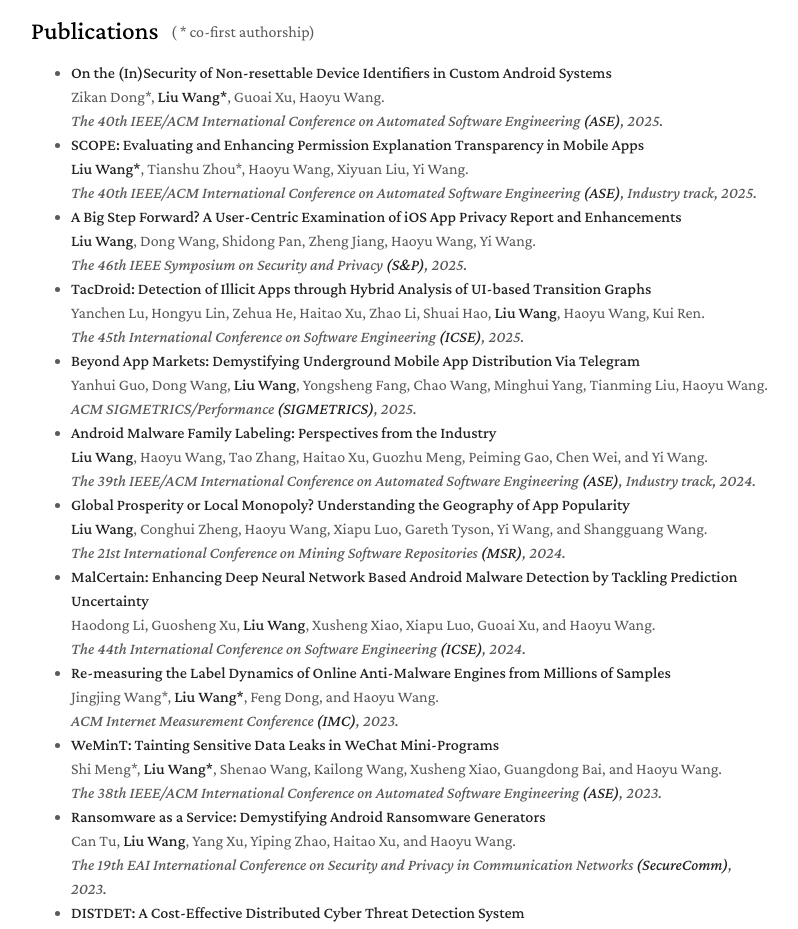
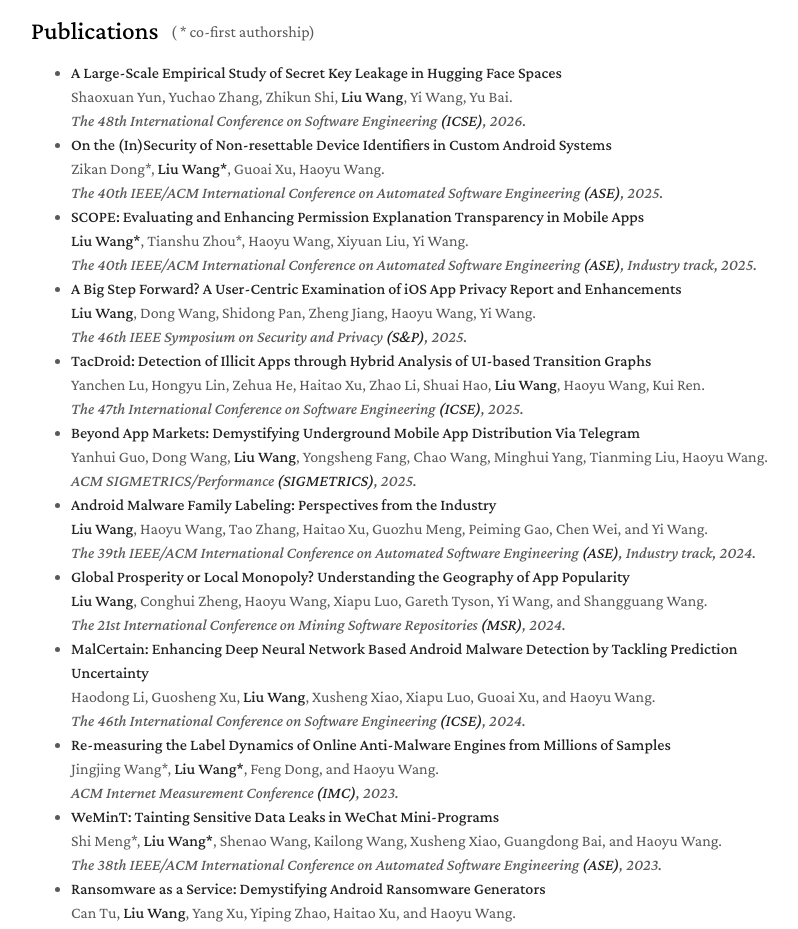
Before and after one commit to liuer-wang/liuer-wang.github.io, a plain HTML site: page index.html in a window 1280 px wide. Shown: the part 956-1885 px from the top of the page, without its empty margins (389-1187 px from the left). Drawn offline with nearby package versions, Linux system fonts and the light colour scheme; some icons are missing; files whose address does not match are found by name.

Commit message:
Add files via upload

```diff
--- a/index.html
+++ b/index.html
@@ -291,6 +291,20 @@
           <ul>
             <li>
               <strong
+                >A Large-Scale Empirical Study of Secret Key Leakage in Hugging
+                Face Spaces</strong
+              >
+              <br />
+              Shaoxuan Yun, Yuchao Zhang, Zhikun Shi, <strong>Liu Wang</strong>,
+              Yi Wang, Yu Bai.
+              <br />
+              <em>
+                The 48th International Conference on Software Engineering
+                <strong>(ICSE)</strong>, 2026.</em
+              >
+            </li>
+            <li>
+              <strong
                 >On the (In)Security of Non-resettable Device Identifiers in
                 Custom Android Systems</strong
               >
@@ -337,7 +351,7 @@
               Yanchen Lu, Hongyu Lin, Zehua He, Haitao Xu, Zhao Li, Shuai Hao,
               <strong>Liu Wang</strong>, Haoyu Wang, Kui Ren. <br />
               <em>
-                The 45th International Conference on Software Engineering
+                The 47th International Conference on Software Engineering
                 <strong>(ICSE)</strong>, 2025.</em
               >
             </li>
@@ -390,7 +404,7 @@
               Haodong Li, Guosheng Xu, <strong>Liu Wang</strong>, Xusheng Xiao,
               Xiapu Luo, Guoai Xu, and Haoyu Wang. <br />
               <em>
-                The 44th International Conference on Software Engineering
+                The 46th International Conference on Software Engineering
                 <strong>(ICSE)</strong>, 2024.</em
               >
             </li>
```
